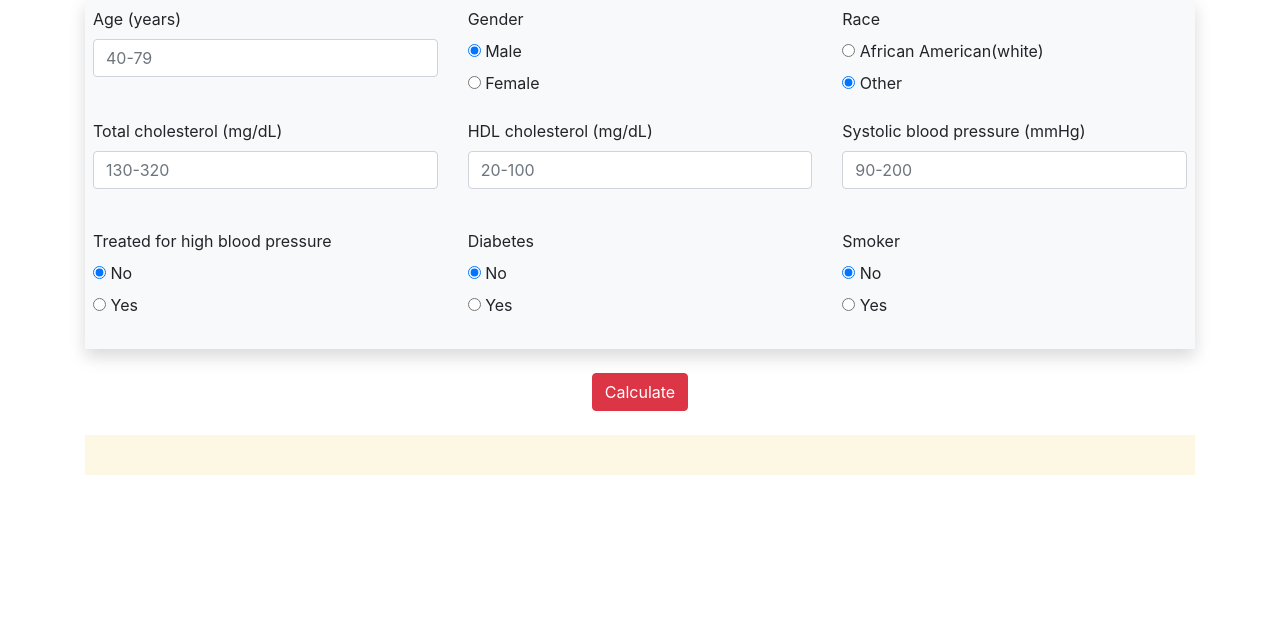
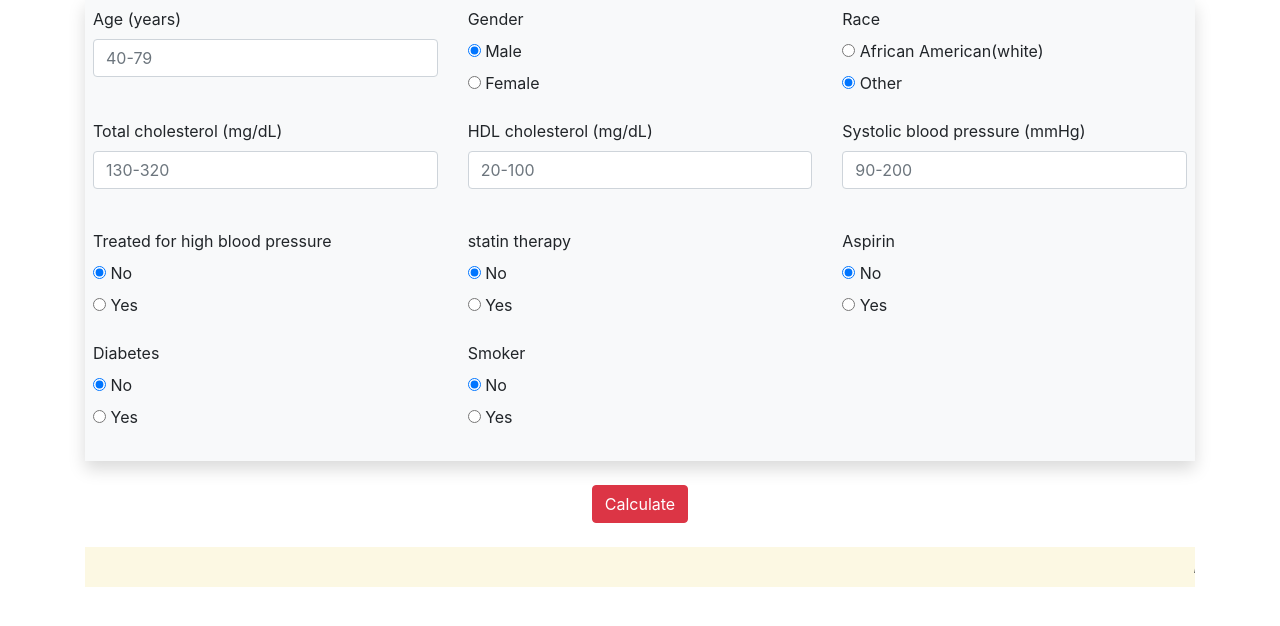
Before and after one commit to babuljack/ascvdrisk, a Django app: page / in a window 1280 px wide. Shown: the part 140-766 px from the top of the page. Run offline with Django 4.2, Linux system fonts and the light colour scheme; some libraries are stand-ins or nearby versions.

Commit message:
major update

```diff
--- a/App/ascvd.py
+++ b/App/ascvd.py
@@ -181,7 +181,7 @@ class ASCVD:
         return ascvd_risk
 
     def compute_ten_year_risk_reduction(
-            self, quit_smoking = False, statin_therapy= False, bp_meds = False, aspirin = False):
+            self, quit_smoking, statin_therapy, bp_meds, aspirin):
         base_score = self.compute_ten_year_score()
         optimal_score = self.compute_optimal_ten_year()
         total_reduced_score = base_score
@@ -209,7 +209,7 @@ class ASCVD:
     def compute_optimal_lifetime(self):
         return self.__compute_optimal(self.compute_lifetime_risk)
 
-    def __compute_optimal(self, fn):
+    def __compute_optimal(self, fn ):
         t_systolic = self.systolic
         t_total_cholesterol = self.total_cholesterol
         t_hdl = self.hdl
@@ -217,6 +217,7 @@ class ASCVD:
         t_diabetic = self.diabetic
         t_hypertensive = self.hypertensive
 
+        #best case
         self.systolic = 90
         self.total_cholesterol = 130
         self.hdl = 100
--- a/App/templates/index.html
+++ b/App/templates/index.html
@@ -107,13 +107,13 @@
 		</div>
 
 		<!-- Text input-->
-	<!-- 	<div class="form-group col-md-4">
+<!-- 		<div class="form-group col-md-4">
 		  <label class=" control-label" for="sbp">Diastolic blood pressure (mmHg)</label>
 		  <div class="">
 		  <input id="dbp" name="dbp" type="number" placeholder="30-140" class="form-control input-md" data-parsley-range="[30, 140]" required="required">
 		  </div>
-		</div> -->
-
+		</div>
+ -->
 		<!-- Multiple Radios -->
 		<div class="form-group col-md-4">
 			<label class=" control-label" for="treated">Treated for high blood pressure</label>
@@ -132,6 +132,67 @@
 			  </div>
 			</div>
 		  </div>
+
+
+
+<!-- 		  <div class="form-group col-md-4">
+			<label class=" control-label" for="blood">blood pressure Medication</label>
+			<div class="">
+			<div class="radio">
+			  <label for="blood-0">
+				<input type="radio" name="blood" id="blood-0" value="0" checked="checked">
+				No
+			  </label>
+			  </div>
+			<div class="radio">
+			  <label for="blood-1">
+				<input type="radio" name="blood" id="blood-1" value="1">
+				Yes
+			  </label>
+			  </div>
+			</div>
+		  </div> -->
+
+<!-- new section -->
+		  		<!-- Multiple Radios -->
+		<div class="form-group col-md-4">
+			<label class=" control-label" for="statin">statin therapy</label>
+			<div class="">
+			<div class="radio">
+			  <label for="statin-0">
+				<input type="radio" name="statin" id="statin-0" value="0" checked="checked">
+				No
+			  </label>
+			  </div>
+			<div class="radio">
+			  <label for="statin-1">
+				<input type="radio" name="statin" id="statin-1" value="1" >
+				Yes
+			  </label>
+			  </div>
+			</div>
+		  </div>
+
+		  		<!-- Multiple Radios -->
+		<div class="form-group col-md-4">
+			<label class=" control-label" for="aspirin">Aspirin</label>
+			<div class="">
+			<div class="radio">
+			  <label for="aspirin-0">
+				<input type="radio" name="asprin" id="aspirin-0" value="0" checked="checked">
+				No
+			  </label>
+			  </div>
+			<div class="radio">
+			  <label for="aspirin-1">
+				<input type="radio" name="asprin" id="aspirin-1" value="1">
+				Yes
+			  </label>
+			  </div>
+			</div>
+		  </div>
+
+<!-- new end -->
 
 		<!-- Multiple Radios -->
 		<div class="form-group col-md-4">
@@ -178,7 +239,7 @@
 
 
 	</form>
-
+         <p class="risk-alert bg-danger mt-2 text-white text text-center p-3" style="display: none">You are in critical situation !!.</p>
 	 <h3 class="result text-center my-1 mt-3" style="display:none;"> << Results >> </h3>
 
     <marquee behavior="" direction="" class="mt-4 p-2 mark"> ASCVD Risk Enhancers may be used to inform treatment decision making and include family history of premature ASCVD with onset less than 55 years of age in a first degree male relative or less than 65 years of age in a first degree female relative, chronic kidney disease, metabolic syndrome, certain conditions specific to women (eg preeclampsia), inflammatory disease (especially rheumatoid arthritis, psoriasis, HIV), ethnicity (eg South Asian ancestry), persistently elevated LDL-C greater than 160 mg/dL, persistently elevated triglycerides of greater than 175 mg/dL, high-sensitivity C-reactive protein greater than 2 mg/L, coronary artery calcification score greater than 75th percentile for age, sex, and ethnicity, or ankle-brachial index less than 0.9. </marquee>
@@ -186,18 +247,20 @@
           <div class="details bg-warning  shadow pt-2 pb-1 px-1">
 
 			<ul class="mt-1">
+
 				<li>
-					10 Years Score : <span class="tenyear"></span>
+					10 Years Score : <span class="tenyear"></span>%
 				</li>
 				<li>
-					Life Time Risk : <span class="liferisk"></span>%
+					Life Time Risk : <span class="liferisk"></span>
 				</li>
 				<li>
-					Optimal Lifetime: <span class="optimal"></span>%
+					10 Years Risk Reduction: <span class="riskreduction"></span>%
 				</li>
 				<li>
-					10 Year Risk Reduction : <span class="riskreduction"></span>%
+					Expected Lifetime: <span class="optimal"></span>%
 				</li>
+
 
 
 			</ul>
@@ -341,6 +404,9 @@ e.preventDefault()
 	const Systolic=$('#sbp').val();
 	const Race=$("input[name='race']:checked").val();
 	const hypertensive=$("input[name='hypertensive']:checked").val();
+	const blood=$("input[name='blood']:checked").val();
+	const statin=$("input[name='statin']:checked").val();
+	const aspirin=$("input[name='asprin']:checked").val();
 
 
     data={
@@ -352,16 +418,19 @@ e.preventDefault()
 		'smoker':smoker,
 		'Systolic':Systolic,
 		'Race':Race,
-		'Diabetes':diabetes
+		'Diabetes':diabetes,
+		'blood':blood,
+		'statin':statin,
+		'aspirin':aspirin,
 	};
 
-
+   console.log(data)
 	$('.result').show()
 
 	$.ajax({
         url:'/calc',
+		data:data,
         dataType: "json",
-        data: data,
         success: function (data) {
 
 
@@ -369,9 +438,27 @@ e.preventDefault()
 		   $('.failed').hide()
            $('.mark').hide()
 		   $('.tenyear').text(data.ten_year)
-		   $('.liferisk').text(data.lifetime_risk)
-		   $('.optimal').text(data.optimal_lifetime)
 		   $('.riskreduction').text(data.risk_reduction)
+		   if(data.lifetime_risk == 0){
+
+			  $('.liferisk').text('for life risk age have to under 60')
+			  $('.risk-alert').hide();
+		   }
+		   else{
+			  $('.liferisk').text(data.lifetime_risk+'%')
+			  if (data.lifetime_risk > 49){
+
+				   $('.risk-alert').show();
+			  }else{
+				$('.risk-alert').hide()
+			  }
+		   }
+
+		   if(data.optimal_lifetime == 0){
+			$('.optimal').text('5%')
+		   }else{
+			$('.optimal').text(data.optimal_lifetime)
+		   }
         },
         error: function (request, status, error) {
 			$('.result').hide()
--- a/App/views.py
+++ b/App/views.py
@@ -1,6 +1,7 @@
 from django.shortcuts import render,HttpResponse
 from django.http import JsonResponse
 from .ascvd import *
+import requests
 # Create your views here.
 
 def Home(request):
@@ -8,7 +9,6 @@ def Home(request):
 
 
 def Calculate(request):
-
     age=int(request.GET.get('age'));
     Totalcholesterol=int(request.GET.get('Totalcholesterol'));
     Diabetes=int(request.GET.get('Diabetes'));
@@ -18,11 +18,13 @@ def Calculate(request):
     Systolic=int(request.GET.get('Systolic'));
     Race=request.GET.get('Race');
     hypertensive=int(request.GET.get('hypertensive'));
-
+    statin=int(request.GET.get('statin'));
+    aspirin=int(request.GET.get('aspirin'));
+    print(hypertensive)
     ascvd = ASCVD(
         age=age,
         diabetic=Diabetes,
-        smoker=1,
+        smoker=smoker,
         hypertensive=hypertensive,
         systolic=Systolic,
         gender=Gender,
@@ -34,7 +36,7 @@ def Calculate(request):
     ten_year=ascvd.compute_ten_year_score()
     lifetime_risk=ascvd.compute_lifetime_risk()
     optimal_lifetime=ascvd.compute_optimal_lifetime()
-    risk_reduction=ascvd.compute_ten_year_risk_reduction(quit_smoking=smoker, statin_therapy=True)
+    risk_reduction=ascvd.compute_ten_year_risk_reduction(quit_smoking=smoker,statin_therapy=statin,bp_meds=hypertensive, aspirin=aspirin)
     data={
         'ten_year':ten_year,
         'lifetime_risk':lifetime_risk,
--- a/Risk/settings.py
+++ b/Risk/settings.py
@@ -23,7 +23,7 @@ BASE_DIR = Path(__file__).resolve().parent.parent
 SECRET_KEY = 'django-insecure-i&o9!+afgayrh0^%*gnvhepvyodrf&^u%1%xubjjysv-y*-l!6'
 
 # SECURITY WARNING: don't run with debug turned on in production!
-DEBUG = False
+DEBUG = True
 
 ALLOWED_HOSTS = ['*']
 
--- a/Risk/urls.py
+++ b/Risk/urls.py
@@ -5,4 +5,5 @@ urlpatterns = [
     path('admin/', admin.site.urls),
     path('calc',Calculate,name="Calculate"),
     path('',Home,name="home"),
+
 ]
```
